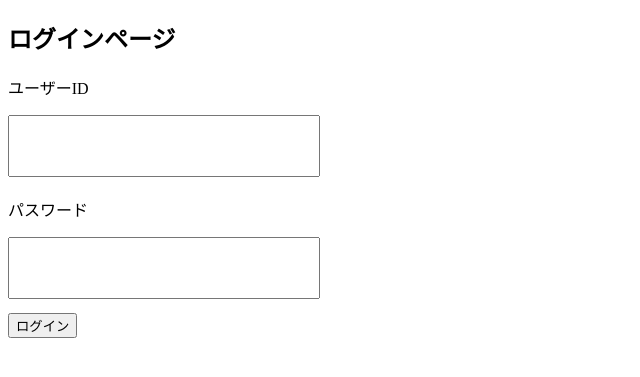
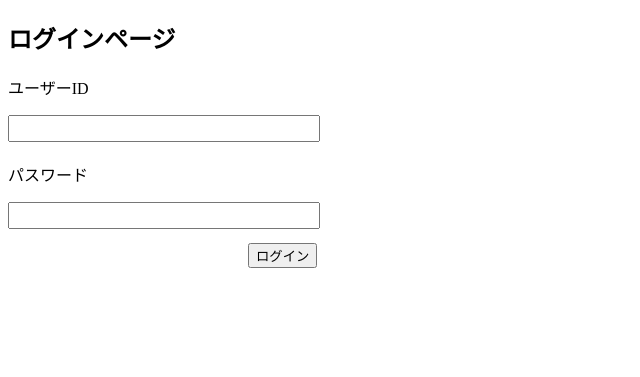
Before and after one commit to Yoshisora3/first_project, a Flask app: page /login in a window 1280 px wide. Shown: the top 377 px of the page, without its empty margins (0-640 px from the left). Run offline with Flask 3, Linux system fonts and the light colour scheme.

Commit message:
ログインページ改善

```diff
--- a/app.py
+++ b/app.py
@@ -31,7 +31,6 @@ login_manager.login_view = 'login'
 # 引数user_idにセッション内に登録されているIDが入ります
 @login_manager.user_loader
 def load_user(user_id):
-   #認証情報さえかえせればいいので、別に新規作成しても問題なし
     return User(user_id)
 
 @app.route("/login")
@@ -40,17 +39,17 @@ def login():
 
 @app.route("/login_check", methods=['GET', 'POST'])
 def login_check():
-    test_user = TestUser("user1", "testuser")
+    test_user = TestUser("user1", "testuser")#ユーザーID user1 パスワード testuser
     if user_check(test_user, request.form['userid'], request.form['pass']):
         login_user(User(1))
         return redirect(url_for('index'))
     else:
         return redirect(url_for('login'))
 
-@app.route('/logout')
+@app.route('/logout', methods=['GET', 'POST'])
 def logout():
     logout_user()
-    return "Logout完了"
+    return redirect(url_for('login'))
 
 # ルートにアクセスしたときの処理
 @app.route('/', methods=['GET', 'POST'])
@@ -61,6 +60,7 @@ def index():
 
 # メモの追加
 @app.route('/add', methods=['GET', 'POST'])
+@login_required
 def add_note():
     method_judge(request.method)
 
@@ -73,6 +73,7 @@ def add_note():
 
 # メモの削除
 @app.route('/del', methods=['GET', 'POST'])
+@login_required
 def del_note():
     method_judge(request.method)
 
@@ -84,6 +85,7 @@ def del_note():
 
 # メモの更新
 @app.route('/update', methods=['GET', 'POST'])
+@login_required
 def update_note():
     method_judge(request.method)
 
@@ -95,6 +97,7 @@ def update_note():
 
 # メモ更新の完了
 @app.route('/update_comp', methods=['GET', 'POST'])
+@login_required
 def updatecomp_note():
     method_judge(request.method)
 
--- a/auth/login.py
+++ b/auth/login.py
@@ -1,10 +1,8 @@
 from flask_login import UserMixin
 
-# 　UserMixinを継承したクラスに更にSqlAlchemyのModelを継承させてもOK
 class User(UserMixin):
    def __init__(self, id):
 #　最低限IDがあれば問題ないが普通はユーザ名称などを入れると思われる
-      #　詳しくは公式サイトのサンプル参照（https://flask-login.readthedocs.io/）
       self.id = id
 
 class TestUser():
--- a/static/style.css
+++ b/static/style.css
@@ -9,6 +9,15 @@
     width: 300px;      /* 幅 */
     height: 50px;      /* 高さ */
     font-size: 16px;   /* 文字サイズ */
+    padding: 5px;      /* 内側余白 */
+    resize: none;       /* サイズ変更禁止 */
+
+}
+
+.login_textarea {
+    width: 300px;      /* 幅 */
+    height: 15px;      /* 高さ */
+    font-size: 14px;   /* 文字サイズ */
     padding: 5px;      /* 内側余白 */
     resize: none;       /* サイズ変更禁止 */
 
@@ -32,6 +41,12 @@
     height: 3em; /* 高さを3文字分 */
 }
 
+.button3 {
+    position: fixed;
+    top: 40px;
+    right: 75px;
+}
+
 .border {
 max-width: 800px;
 display: inline-block;   /* 中身に合わせて幅が決まる */
@@ -49,9 +64,13 @@ padding: 5px 20px 10px 30px;
 }
 
 .space-right {
-  margin-right: 347px; /* 右側に12pxの余白 */
+  margin-right: 347px; /* 右側の余白 */
 }
 
 .space-right2 {
-  margin-right: 100px; /* 右側に12pxの余白 */
+  margin-right: 100px; /* 右側の余白 */
 }
+
+.space-left {
+  margin-left: 240px; /* 右側の余白 */
+}
--- a/templates/index.html
+++ b/templates/index.html
@@ -9,6 +9,7 @@
 <body>
     <div class="aqua">
     <h1>簡単メモ帳</h1>
+    <form action="/logout" method="POST"><button type="submit" class="button3">ログアウト</button></form>
     <div class="space-bottom"></div>
     <b><span class="space-right">追加する</span>更新する</b>
     <div class="container">
--- a/templates/login.html
+++ b/templates/login.html
@@ -11,11 +11,11 @@
     <p>ユーザーID</p>
     <div class="space-bottom"></div>
     <form action="/login_check" method="POST">
-        <textarea name="userid" class="textarea"></textarea>
+        <textarea name="userid" class="login_textarea"></textarea>
         <p>パスワード</p>
-        <textarea name="pass" class="textarea"></textarea>
+        <textarea name="pass" class="login_textarea"></textarea>
         <div class="space-bottom"></div>
-        <button type="submit">ログイン</button>
+        <button type="submit" class="space-left">ログイン</button>
     </form>
 </body>
 </html>
```
